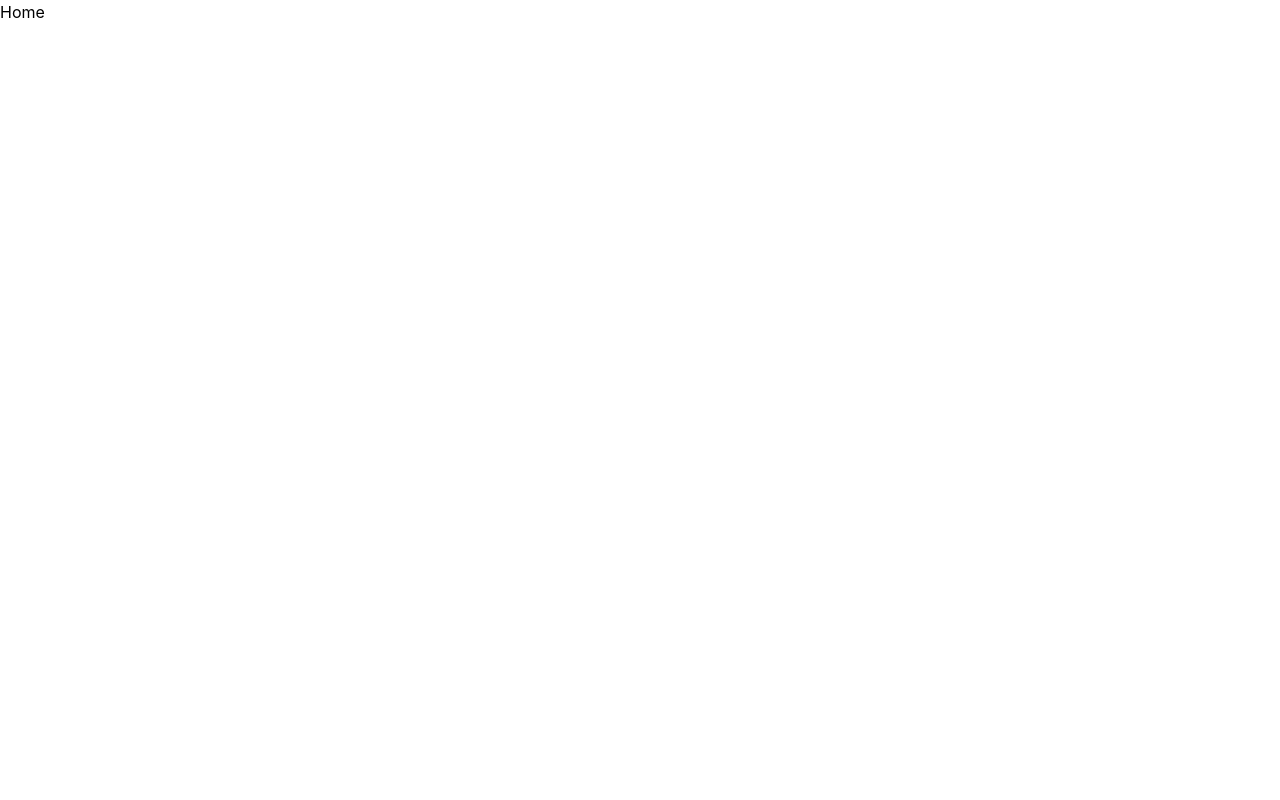
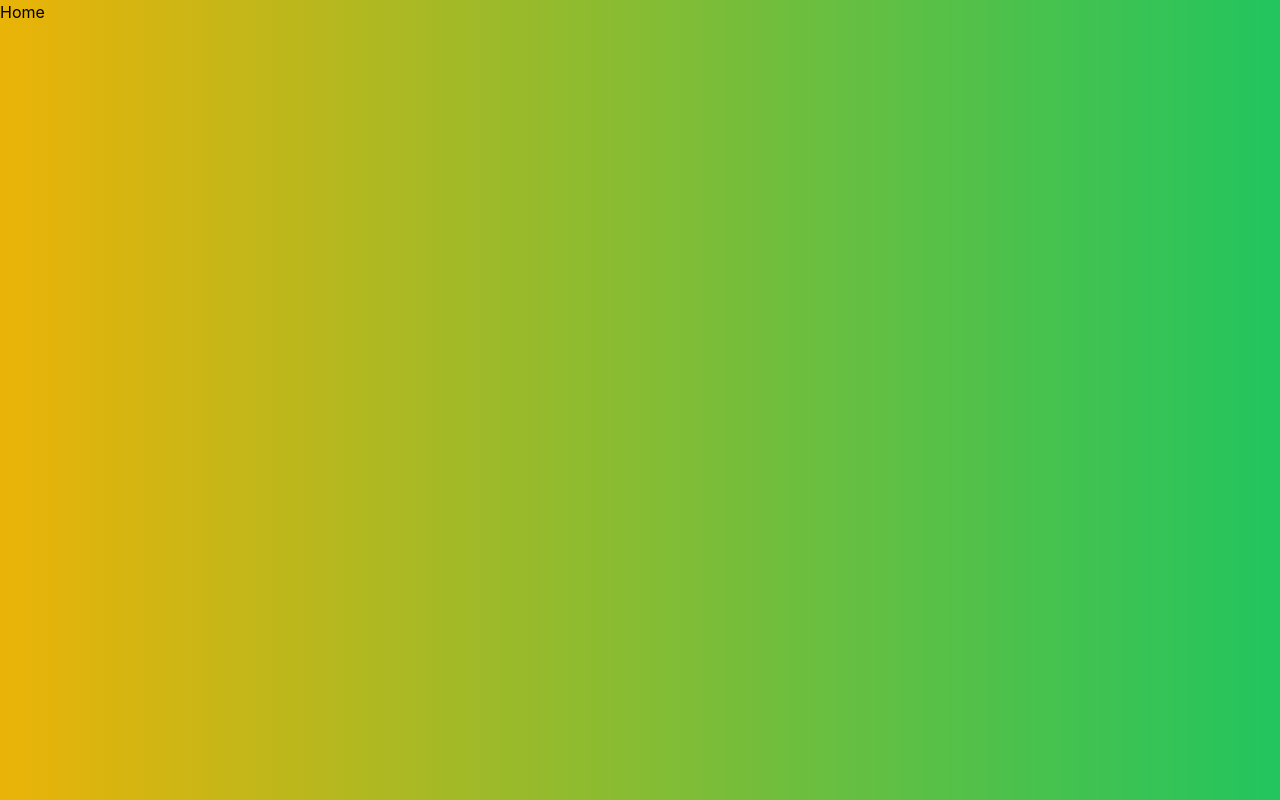
Before and after one commit to lutfullahcelenk/admin-panel, a Next.js app: page / in a window 1280 px wide. Built offline with nearby package versions, Linux system fonts and the light colour scheme.

Commit message:
document file is added

```diff
--- /dev/null
+++ b/pages/_document.tsx
@@ -0,0 +1,21 @@
+//@ts-ignore
+import { Html, Head, Main, NextScript } from "next/document";
+
+export default function Document() {
+  return (
+    <Html lang="en">
+      <Head>
+        <link rel="preconnect" href="https://fonts.googleapis.com" />
+        <link rel="preconnect" href="https://fonts.gstatic.com" />
+        <link
+          href="https://fonts.googleapis.com/css2?family=Inter:wght@400;500;600;700&family=Kaushan+Script&family=Nunito:ital,wght@0,200;0,500;1,400&display=swap"
+          rel="stylesheet"
+        />
+      </Head>
+      <body className="bg-gradient-to-r from-yellow-500 to-green-500">
+        <Main />
+        <NextScript />
+      </body>
+    </Html>
+  );
+}
```
